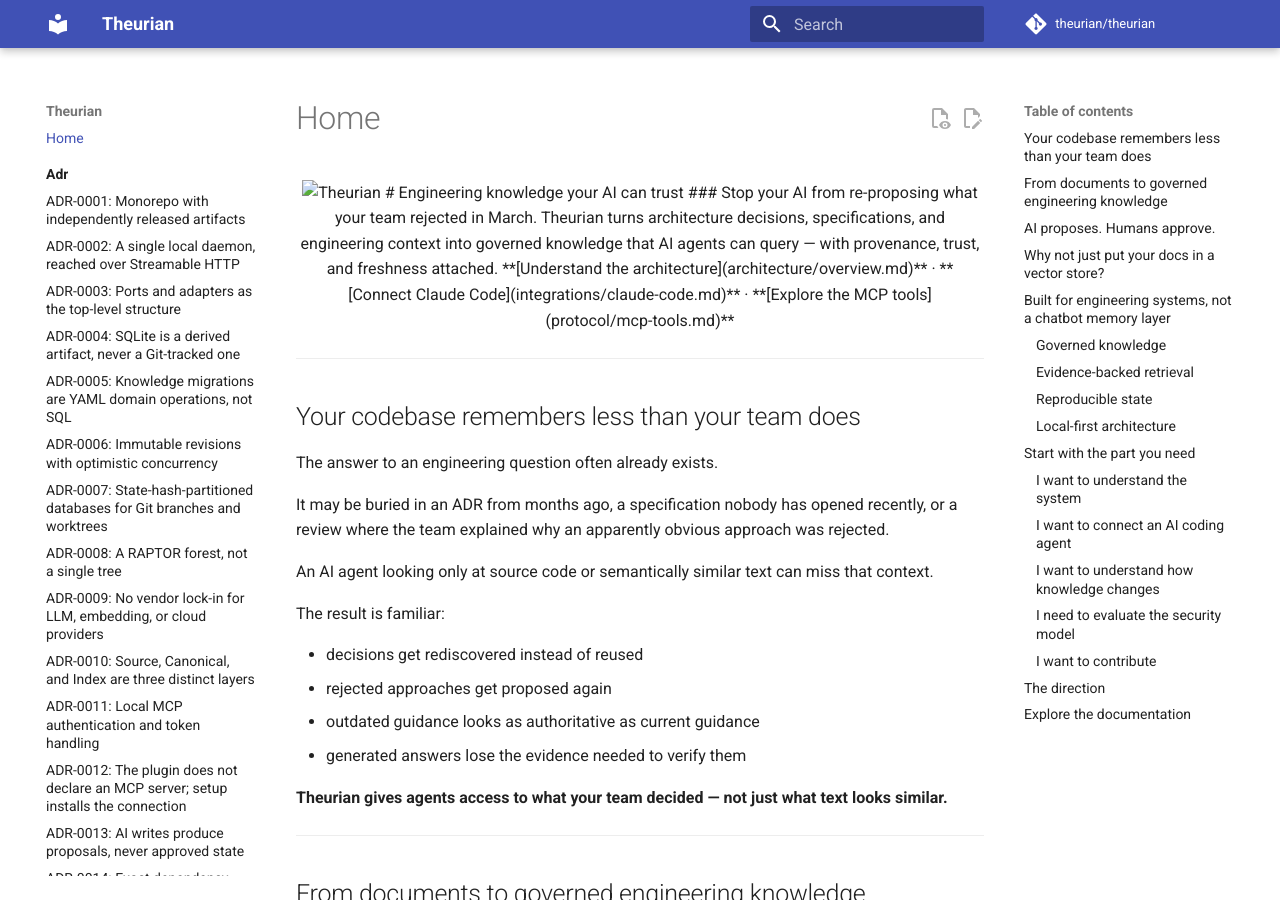
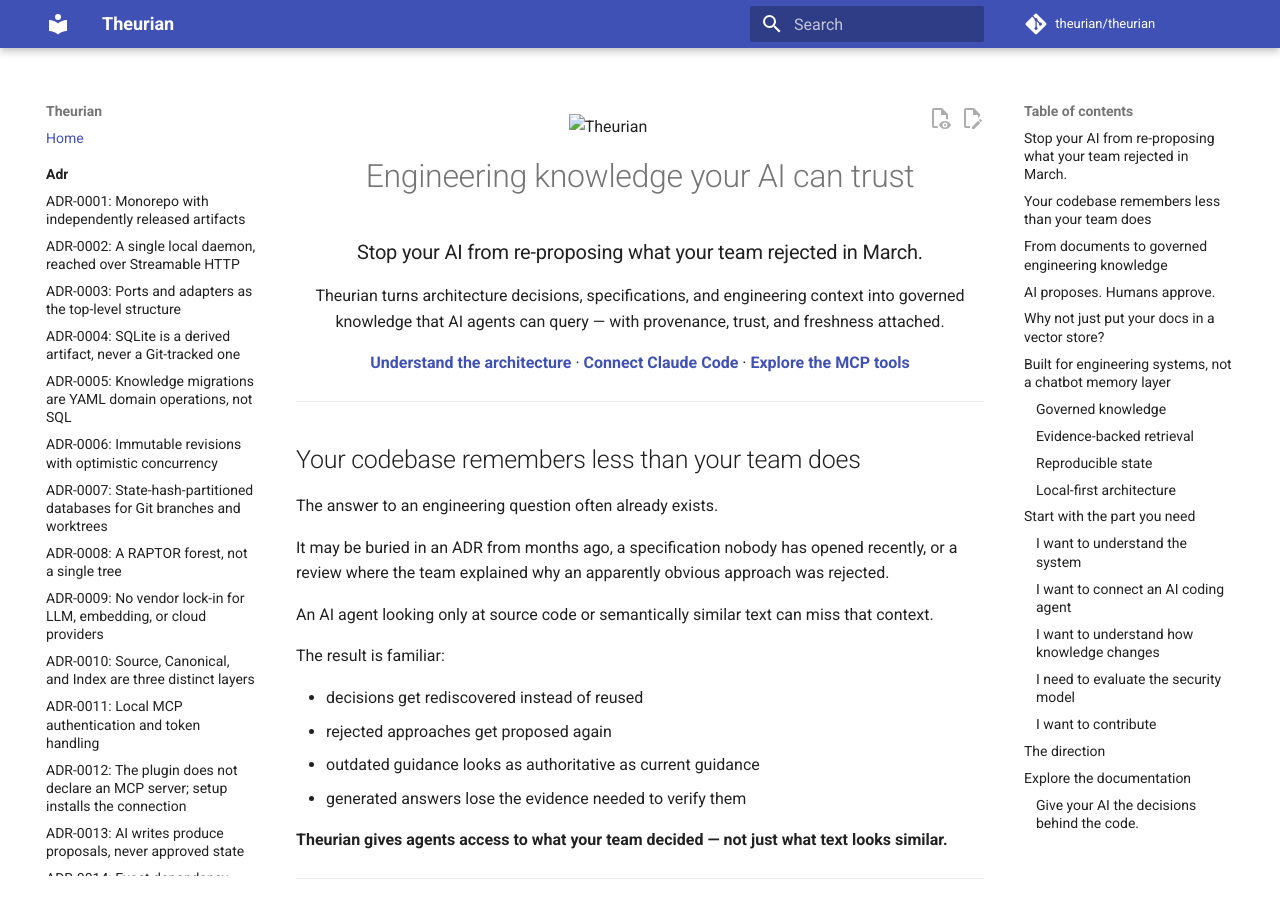
Before and after one commit to theurian/theurian, an MkDocs documentation site: the page built from docs/index.md, in a window 1280 px wide and 900 px high. Built offline with MkDocs 1.6.1 and Material for MkDocs 9.7.7, drawn with Linux system fonts in a browser that asks for light colours; comment, search, counter and statistics services are not loaded; some of the changed text lies outside the part shown.

Commit message:
docs(site): render the landing div as markdown
The landing page was publishing its own source. Its hero and closing
call to action sit inside <div align="center">, and Python-Markdown does
not process Markdown inside a block-level HTML element, so the built
index.html carried no <h1> at all and showed raw source to every
visitor. In the hero div:

  # Engineering knowledge your AI can trust
  ### Stop your AI from re-proposing what your team rejected in March.
  **[Understand the architecture](architecture/overview.md)** ·
  **[Connect Claude Code](integrations/claude-code.md)** ·
  **[Explore the MCP tools](protocol/mcp-tools.md)**

and in the closing div at the foot of the page:

  ### Give your AI the decisions behind the code.
  **[Start with the architecture →](architecture/overview.md)**

None of those four calls to action were links.

Both halves are required. Measured on the same page, counting <h1> tags
and literal source strings in the built HTML:

  no extension, no attribute      0 h1, source text published
  md_in_html alone                0 h1, source text published
  markdown="1" alone              0 h1, source text published, and the
                                  attribute itself leaks into the output
  md_in_html + markdown="1"       1 h1 with the expected slug id, no
                                  literal source, attribute consumed

After the fix the hero div contains the h1, the h3 subtitle and three
anchors (architecture/overview/, integrations/claude-code/,
protocol/mcp-tools/), and the closing div contains its h3 and anchor.

The blast radius is one page. Building this tree with the md_in_html
extension removed and everything else held constant changes exactly two
output files: index.html and search/search_index.json, the latter
because it indexes the landing page text. Of the 44 HTML files this
build produces — 43 index.html plus 404.html — the 43 that are not the
landing page are byte-identical either way. A control building the same
tree twice produced identical output, so the comparison is not reading
build nondeterminism.

index.md is also the only file in docs/ containing block-level HTML, so
no other published page is affected — grepped for <div, <details,
<table and <section across docs/, which returns these two lines and
nothing else.

Signed-off-by: Takehide Uchida <utchy007@gmail.com>

```diff
--- a/docs/index.md
+++ b/docs/index.md
@@ -1,4 +1,4 @@
-<div align="center">
+<div align="center" markdown="1">
 
 <img src="assets/theurian-logo.svg" alt="Theurian" width="420">
 
@@ -219,7 +219,7 @@
 
 ---
 
-<div align="center">
+<div align="center" markdown="1">
 
 ### Give your AI the decisions behind the code.
 
--- a/mkdocs.yml
+++ b/mkdocs.yml
@@ -48,3 +48,11 @@
 
 plugins:
   - search
+
+# The landing page centres its hero and closing call to action in a div.
+# Python-Markdown does not process Markdown inside a block-level HTML element,
+# so without this the headings and links in those divs are published as literal
+# source text. The extension is half of the fix; each div also needs
+# markdown="1", which is what actually opts its content back in.
+markdown_extensions:
+  - md_in_html
```
